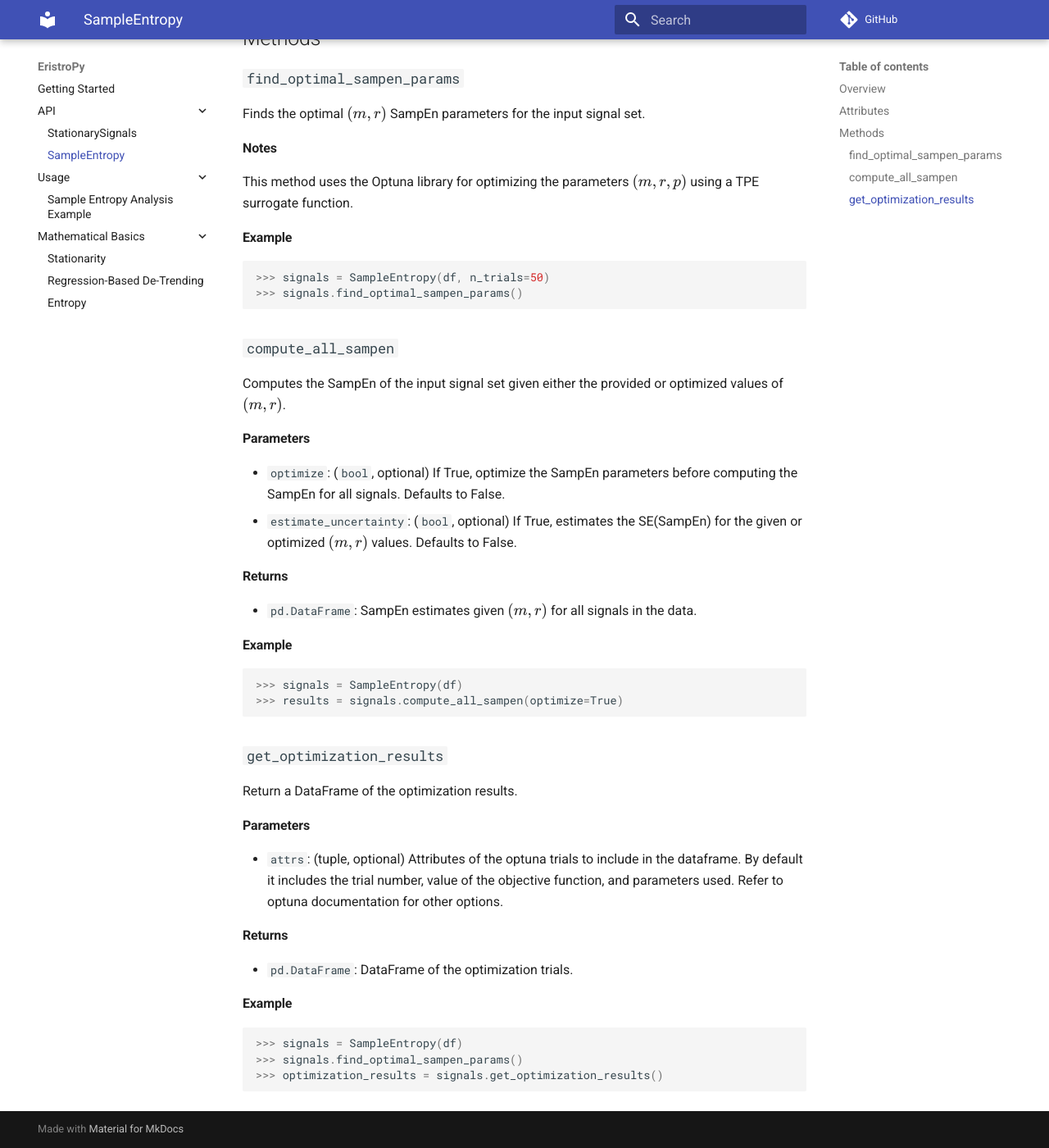
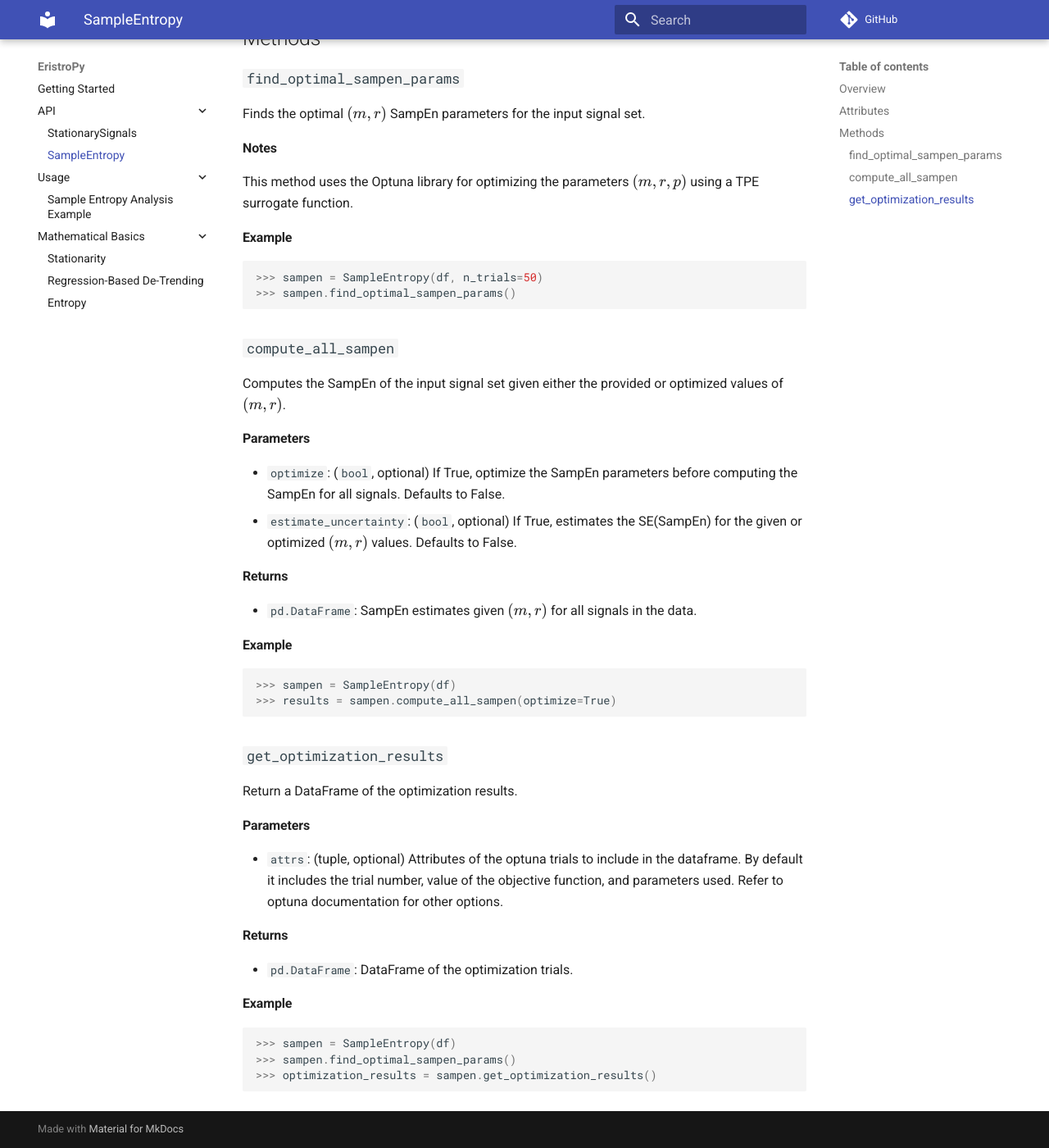
Before and after one commit to zblanks/eristropy, an MkDocs documentation site: the page built from docs/api/sample_entropy.md, in a window 1280 px wide and 1400 px high, scrolled down 1321 px. Shown: the whole window at 82% size. Built offline with MkDocs 1.6.1 and Material for MkDocs 9.7.7, drawn with Linux system fonts in a browser that asks for light colours; comment, search, counter and statistics services are not loaded.

Commit message:
Update docs

````diff
--- a/docs/api/sample_entropy.md
+++ b/docs/api/sample_entropy.md
@@ -34,8 +34,8 @@ This method uses the Optuna library for optimizing the parameters $(m, r, p)$ us
 
 #### Example
 ```python
->>> signals = SampleEntropy(df, n_trials=50)
->>> signals.find_optimal_sampen_params()
+>>> sampen = SampleEntropy(df, n_trials=50)
+>>> sampen.find_optimal_sampen_params()
 ```
 
 ### `compute_all_sampen`
@@ -50,8 +50,8 @@ Computes the SampEn of the input signal set given either the provided or optimiz
 
 #### Example
 ```python
->>> signals = SampleEntropy(df)
->>> results = signals.compute_all_sampen(optimize=True)
+>>> sampen = SampleEntropy(df)
+>>> results = sampen.compute_all_sampen(optimize=True)
 ```
 
 ### `get_optimization_results`
@@ -65,7 +65,7 @@ Return a DataFrame of the optimization results.
 
 #### Example
 ```python
->>> signals = SampleEntropy(df)
->>> signals.find_optimal_sampen_params()
->>> optimization_results = signals.get_optimization_results()
+>>> sampen = SampleEntropy(df)
+>>> sampen.find_optimal_sampen_params()
+>>> optimization_results = sampen.get_optimization_results()
 ```
````
Also changed, not shown: README.md (+3 -2 lines), docs/index.md (+1 -1 lines), docs/usage/sample_entropy_analysis.md (+2 -1 lines), pyproject.toml (+12 -0 lines).
